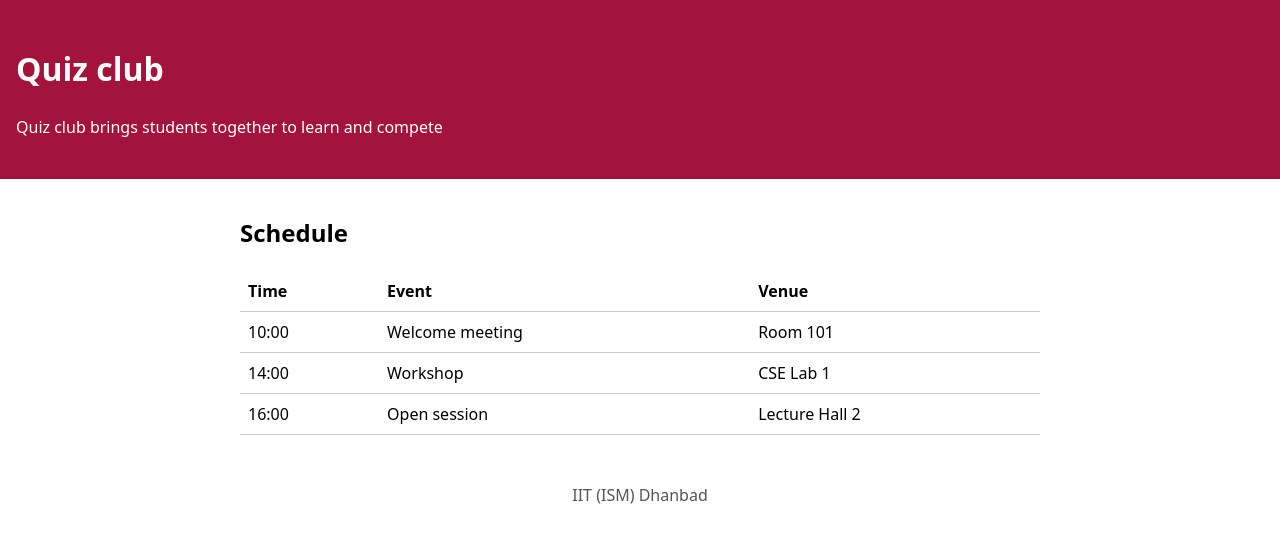
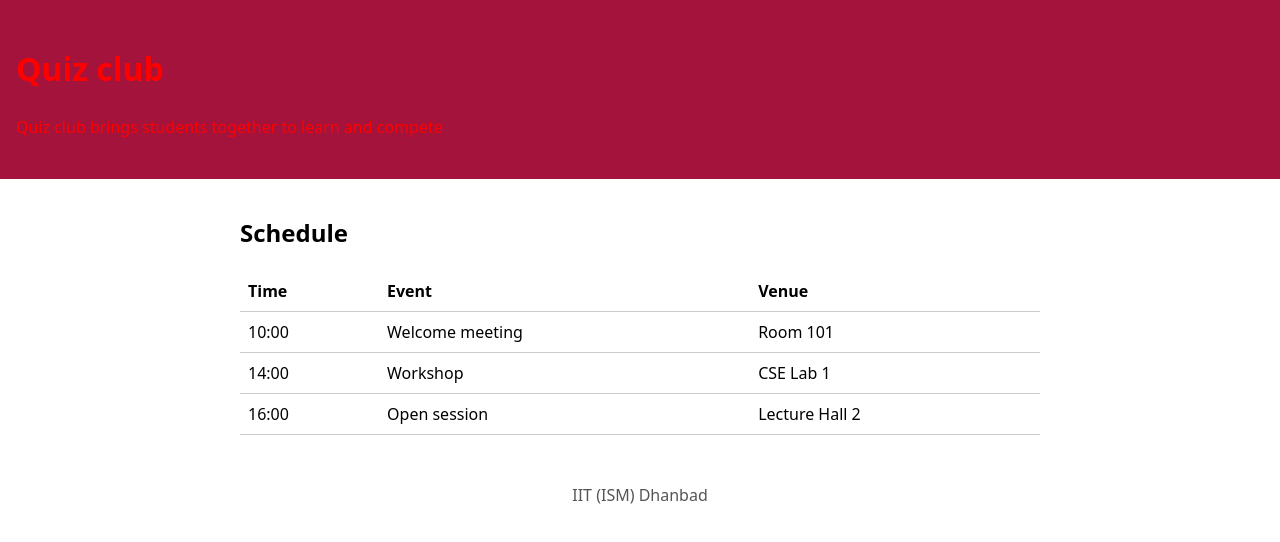
Before and after one commit to Jeswanth-25/club-page, a plain HTML site: page index.html in a window 1280 px wide. Drawn offline with Linux system fonts and the light colour scheme.

Commit message:
Try a red header

```diff
--- a/style.css
+++ b/style.css
@@ -1,5 +1,5 @@
 body { margin: 0; font-family: system-ui, sans-serif; line-height: 1.5; }
-.site-header { background: #a4133c; color: white; padding: 1.5rem 1rem; }
+.site-header { background: #a4133c; color: red; padding: 1.5rem 1rem; }
 main { max-width: 50rem; margin: 0 auto; padding: 1rem; }
 table { width: 100%; border-collapse: collapse; }
 th, td { text-align: left; padding: 0.5rem; border-bottom: 1px solid #ccc; }
```
